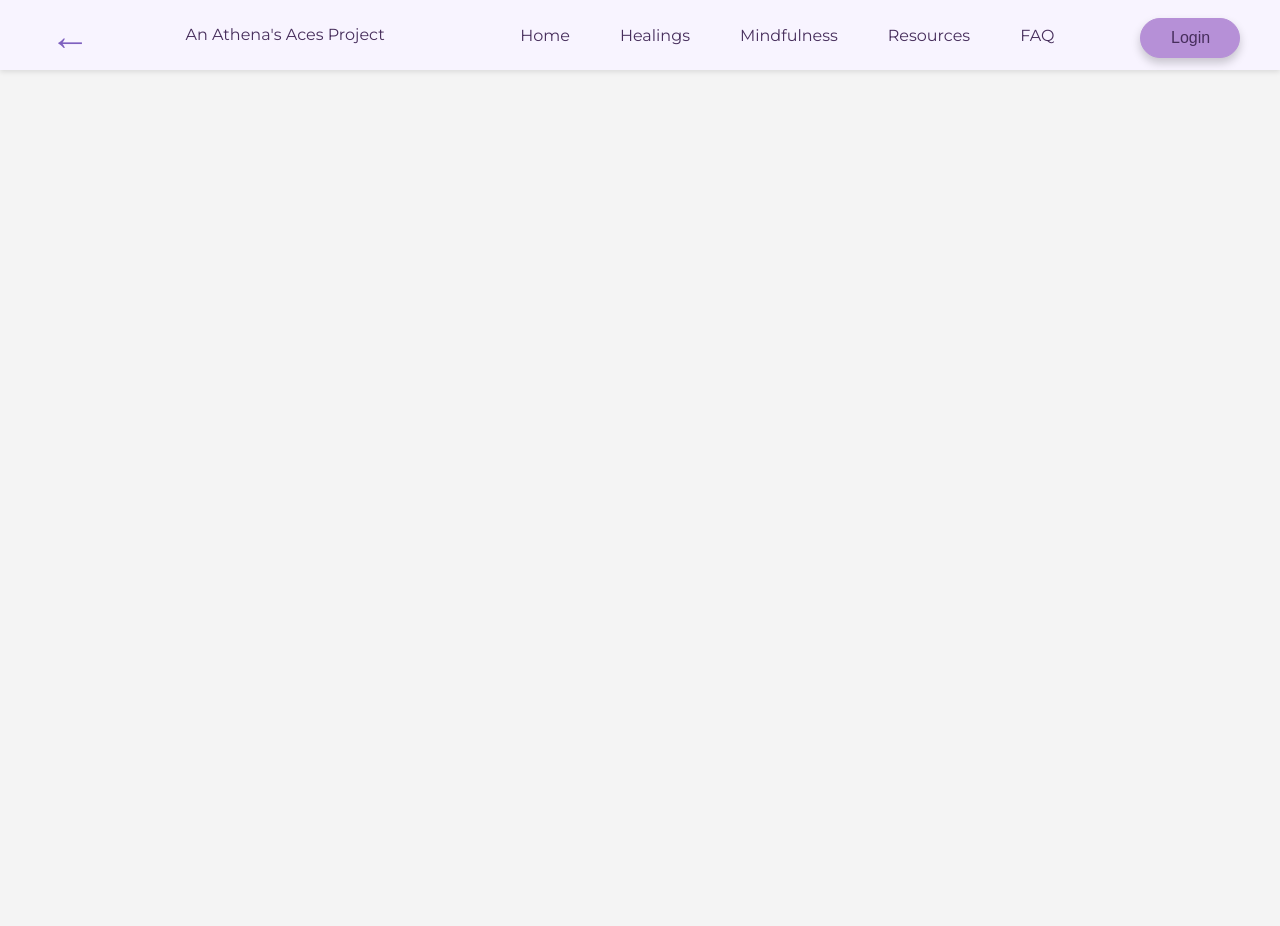
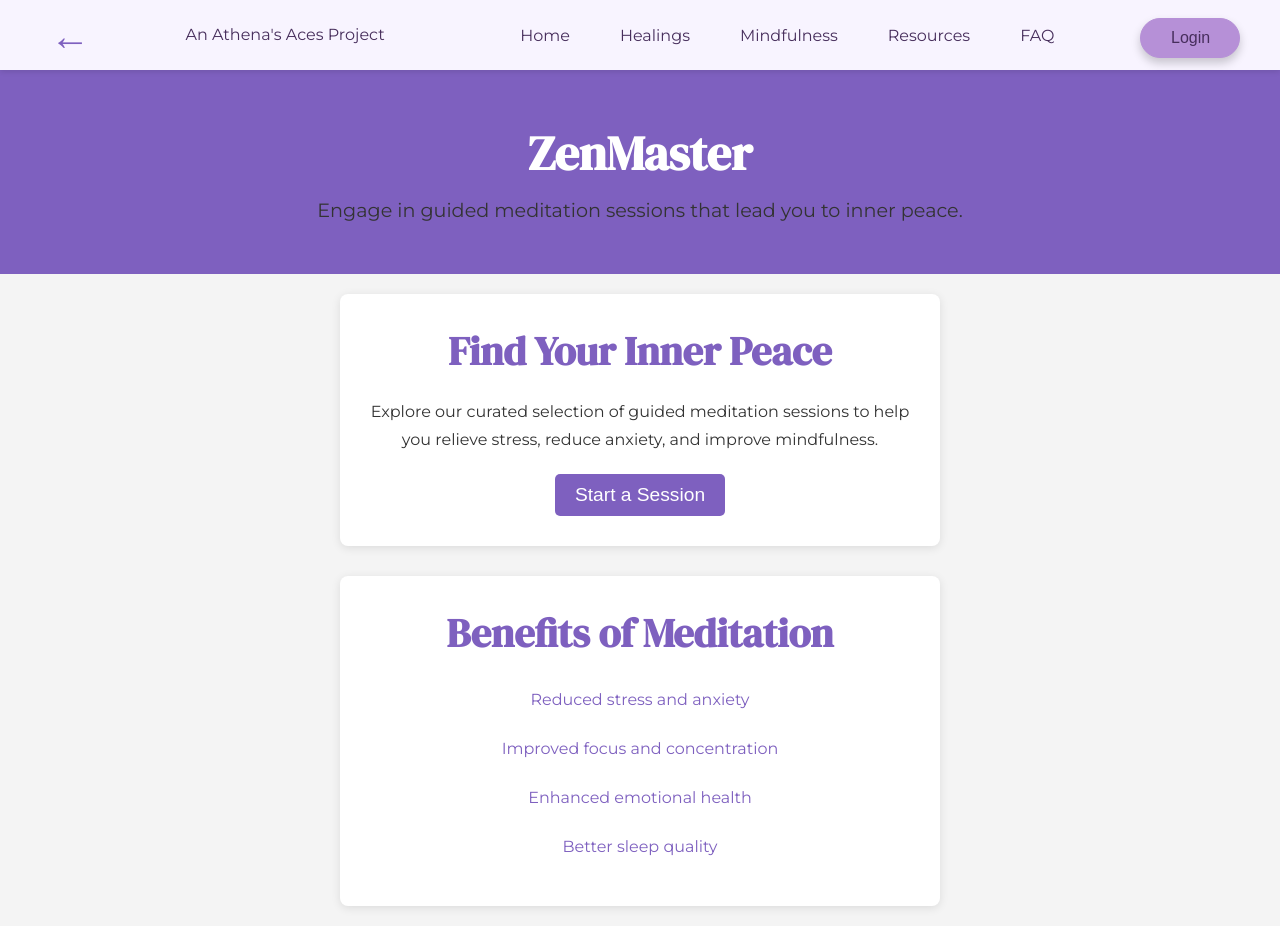
Before and after one commit to Shreyaa173/Happy-Healing, a React (Vite) app: page /mindfulness/zen-master in a window 1280 px wide. Before the commit the page ends 800 px from the top, so only its background shows below. Built offline with nearby package versions, Linux system fonts and the light colour scheme; a small style sheet from the web is missing; a web font is replaced by a local one.

Commit message:
ZenMaster added

```diff
--- a/src/App.jsx
+++ b/src/App.jsx
@@ -15,6 +15,8 @@ import KapalabhatiKickstart from "./components/Relax/BreatheEasy/Techniques/Kapa
 import NostrilNavigator from "./components/Relax/BreatheEasy/Techniques/NostrilNav";
 import PursedPeace from "./components/Relax/BreatheEasy/Techniques/PursedPeace";
 import SlumberSound from "./components/Relax/BreatheEasy/Techniques/SlumberSound";
+
+import ZenMaster from "./components/Relax/BreatheEasy/ZenMaster/Zenmaster";
 
 
 import Resources from "./components/Resources/Resources";
@@ -43,6 +45,7 @@ function App() {
             <Route path="/mindfulness/breathe-easy/pursed-peace" element={<PursedPeace />} />
             <Route path="/mindfulness/breathe-easy/nostril-navigator" element={<NostrilNavigator />} />
             <Route path="/mindfulness/breathe-easy/slumber-sound" element={<SlumberSound />} />
+          <Route path="/mindfulness/zen-master" element={<ZenMaster />} />
         <Route path="/resources" element={<Resources />} />
           <Route path="/resources/articles" element={<Articles />} />
           <Route path="/resources/videos" element={<Videos />} />
--- a/src/components/Relax/BreatheEasy/Techniques/BreathingLayout/BreathingLayout.css
+++ b/src/components/Relax/BreatheEasy/Techniques/BreathingLayout/BreathingLayout.css
@@ -6,7 +6,7 @@
   height: calc(100vh - 70px);
   margin-top: 70px;
   padding: 20px;
-  background-image: url('../../../Images/Mindfulness.jpg');
+  background-image: url('../../../Images/Resources.jpg');
   background-size: cover;
   background-attachment: fixed;
   text-align: center;
--- /dev/null
+++ b/src/components/Relax/BreatheEasy/ZenMaster/ZenMaster.css
@@ -0,0 +1,115 @@
+/* Global Styles */
+body {
+    font-family: 'Arial', sans-serif;
+    background-color: #f4f4f4;
+    color: #333;
+    margin: 0;
+    padding: 0;
+    margin-top: 70px;
+  }
+
+  /* Header */
+  .zen-header {
+    background-color: #7e60bf;
+    color: white;
+    text-align: center;
+    padding: 50px 20px;
+  }
+
+  .zen-header h1 {
+    font-size: 3rem;
+    margin: 0;
+    color: white;
+  }
+
+  .zen-header p {
+    font-size: 1.2rem;
+    margin-top: 10px;
+  }
+
+  /* Main Content */
+  .zen-content {
+    padding: 20px;
+    display: flex;
+    flex-direction: column;
+    align-items: center;
+    justify-content: center;
+  }
+
+  /* Meditation Section */
+  .meditation-section {
+    background-color: white;
+    padding: 30px;
+    border-radius: 8px;
+    width: 80%;
+    max-width: 600px;
+    margin-bottom: 30px;
+    box-shadow: 0px 2px 10px rgba(0, 0, 0, 0.1);
+    text-align: center;
+  }
+
+  .meditation-section h2 {
+    color: #7e60bf;
+    margin-bottom: 20px;
+  }
+
+  .meditation-section p {
+    font-size: 1rem;
+    margin-bottom: 20px;
+  }
+
+  .start-session-button {
+    background-color: #7e60bf;
+    color: white;
+    border: none;
+    padding: 10px 20px;
+    border-radius: 5px;
+    cursor: pointer;
+    font-size: 1.2rem;
+  }
+
+  .start-session-button a {
+    text-decoration: none;
+    color: white;
+  }
+
+  .start-session-button:hover {
+    background-color: #5e4399;
+  }
+
+  /* Benefits Section */
+  .benefits-section {
+    background-color: white;
+    padding: 30px;
+    border-radius: 8px;
+    width: 80%;
+    max-width: 600px;
+    box-shadow: 0px 2px 10px rgba(0, 0, 0, 0.1);
+    text-align: center;
+  }
+
+  .benefits-section h2 {
+    color: #7e60bf;
+    margin-bottom: 20px;
+  }
+
+  .benefits-section ul {
+    list-style-type: none;
+    padding: 0;
+  }
+
+  .benefits-section li {
+    padding: 10px;
+    margin: 10px 0;
+    border-radius: 5px;
+  }
+
+  @media (max-width: 768px) {
+    .zen-content {
+      padding: 10px;
+    }
+
+    .meditation-section, .benefits-section {
+      width: 100%;
+    }
+  }
--- /dev/null
+++ b/src/components/Relax/BreatheEasy/ZenMaster/Zenmaster.jsx
@@ -0,0 +1,38 @@
+import React from 'react';
+import './ZenMaster.css';
+
+const ZenMaster = () => {
+  return (
+    <div className="zen-master-page">
+      <header className="zen-header">
+        <h1>ZenMaster</h1>
+        <p>Engage in guided meditation sessions that lead you to inner peace.</p>
+      </header>
+
+      <div className="zen-content">
+        <section className="meditation-section">
+          <h2>Find Your Inner Peace</h2>
+          <p>
+            Explore our curated selection of guided meditation sessions to help you relieve stress, reduce anxiety, and
+            improve mindfulness.
+          </p>
+          <button className="start-session-button">
+            <a href="https://youtu.be/uTN29kj7e-w?si=Cx80lJjgERs3dWWv" target="_blank" rel="noopener noreferrer">Start a Session</a>
+          </button>
+        </section>
+
+        <section className="benefits-section">
+          <h2>Benefits of Meditation</h2>
+          <ul>
+            <li>Reduced stress and anxiety</li>
+            <li>Improved focus and concentration</li>
+            <li>Enhanced emotional health</li>
+            <li>Better sleep quality</li>
+          </ul>
+        </section>
+      </div>
+    </div>
+  );
+};
+
+export default ZenMaster;
--- a/src/components/Relax/Relax.jsx
+++ b/src/components/Relax/Relax.jsx
@@ -16,7 +16,7 @@ const Relax = () => {
         </div>
       </Link>
 
-      <Link to="/mindfulness/zen-meditate" className="containers">
+      <Link to="/mindfulness/zen-master" className="containers">
         <img src={Image} alt="ZenMaster" className="containers-image" />
         <div className="content">
           <h2>ZenMaster</h2>
--- a/src/components/Resources/CommSupport.css
+++ b/src/components/Resources/CommSupport.css
@@ -56,11 +56,13 @@ body {
     display: flex;
     flex-direction: row;
     flex-wrap: wrap;
+    justify-content: space-around;
 }
 
 .platform-section {
-    width: 48%;
+    width: 30vw;
     margin-bottom: 20px;
+    display: block;
   }
 
   .platform-section h4 {
--- a/src/components/Resources/CommSupport.jsx
+++ b/src/components/Resources/CommSupport.jsx
@@ -26,7 +26,7 @@ const CommunitySupport = () => {
             <div className="dropdown-content">
             <p>Engage with others through various mental health-focused communities on Reddit and Discord. Discuss your challenges, share tips, and get support from peers.</p>
 
-                <div classNamw="dropdown-section">
+                <div className="dropdown-section">
                     <div className="platform-section">
                     <h4>Reddit Communities</h4>
                     <ul>
@@ -47,25 +47,6 @@ const CommunitySupport = () => {
 
           </div>
 
-          )}
-        </div>
-
-        {/* Professional Guidance Section */}
-        <div className="section">
-          <h3 onClick={() => setShowProfessionalGuidance(!showProfessionalGuidance)} className="dropdown-header">
-            Professional Guidance
-            {showProfessionalGuidance ? ' ▲' : ' ▼'}
-          </h3>
-          {showProfessionalGuidance && (
-            <div className="dropdown-content">
-              <p>Get tips, advice, and information from mental health professionals.</p>
-              <ul>
-                <li className='lists'><a href="#">Managing Stress and Anxiety</a></li>
-                <li className='lists'><a href="#">Self-Care for Mental Health</a></li>
-                <li className='lists'><a href="#">Mindfulness Practices</a></li>
-                <li className='lists'><a href="#">Finding the Right Therapist</a></li>
-              </ul>
-            </div>
           )}
         </div>
 
@@ -101,7 +82,7 @@ const CommunitySupport = () => {
             <div className="dropdown-content">
               <p>If you're in an urgent crisis, please reach out to one of the helplines below for immediate assistance.</p>
               <div className="helpline">
-                <p><strong>Indian Helplines:</strong></p>
+                <p><strong>Helplines:</strong></p>
                 <ul>
                   <li><strong>Kiran Helpline (Mental Health):</strong> 1800-599-0019</li>
                   <li><strong>Vandrevala Foundation (Emotional Distress):</strong> 9999-666-555</li>
```
